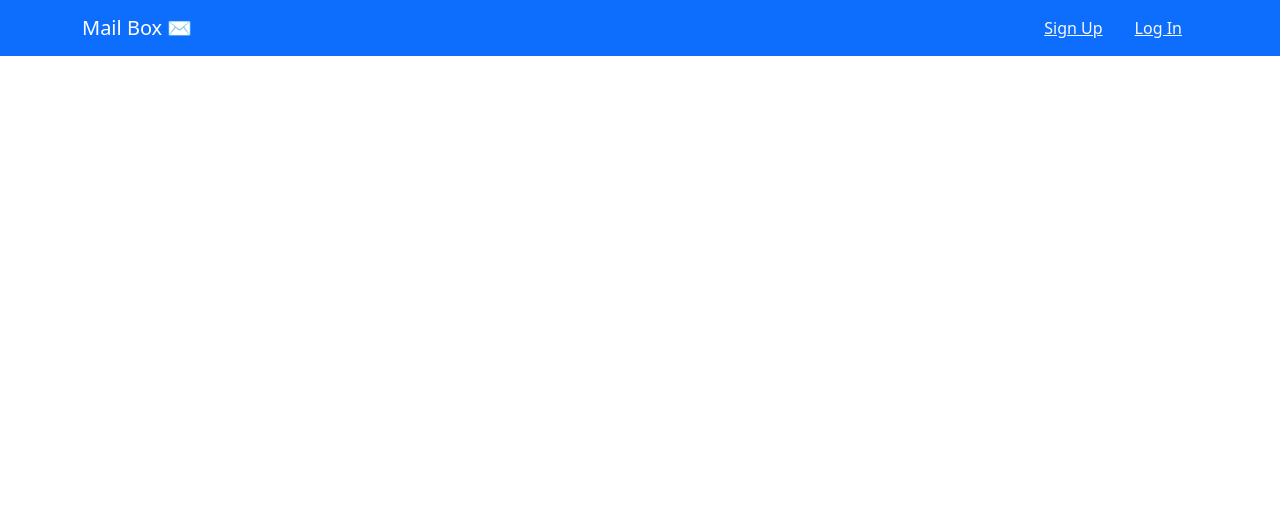
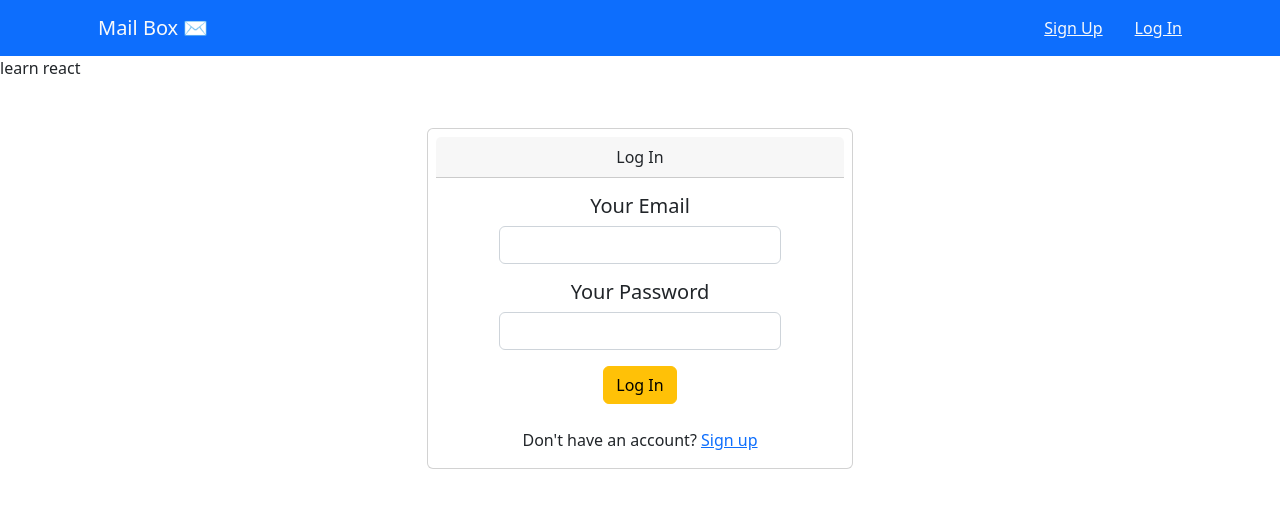
Before and after one commit to Arunmudiraaj/mail-box-client, a React (Create React App) app: page /login in a window 1280 px wide. Shown: the top 508 px of the page. Built offline with nearby package versions, Linux system fonts and the light colour scheme.

Commit message:
test files fail

```diff
--- a/package.json
+++ b/package.json
@@ -3,6 +3,7 @@
   "version": "0.1.0",
   "private": true,
   "dependencies": {
+    "@reduxjs/toolkit": "^1.9.3",
     "@testing-library/jest-dom": "^5.16.5",
     "@testing-library/react": "^13.4.0",
     "@testing-library/user-event": "^13.5.0",
@@ -11,6 +12,7 @@
     "react": "^18.2.0",
     "react-bootstrap": "^2.7.2",
     "react-dom": "^18.2.0",
+    "react-redux": "^8.0.5",
     "react-router-dom": "^6.9.0",
     "react-scripts": "5.0.1",
     "web-vitals": "^2.1.4"
--- a/src/App.js
+++ b/src/App.js
@@ -2,13 +2,17 @@ import Home from './pages/Home';
 import Navigation from './Components/Navigation';
 import { Route, Routes } from 'react-router-dom';
 import Signup from './pages/Signup';
+import Login from './pages/Login';
+
 function App() {
   return (
     <div className="App">
       <Navigation/>
+      <div>learn react</div>
       <Routes>
         <Route path='/' element={<Home/>}/>
         <Route path='/signup' element={<Signup/>}/>
+        <Route path='/login' element={<Login/>}/>
 
       </Routes>
     </div>
--- a/src/Components/Navigation.js
+++ b/src/Components/Navigation.js
@@ -2,13 +2,13 @@ import React from "react";
 import Container from "react-bootstrap/Container";
 import Nav from "react-bootstrap/Nav";
 import Navbar from "react-bootstrap/Navbar";
-import { NavLink } from "react-router-dom";
+import { Link, NavLink } from "react-router-dom";
 const Navigation = () => {
   return (
     <div>
       <Navbar bg="primary" variant="dark">
         <Container>
-          <Navbar.Brand href="#home">Mail Box ✉️</Navbar.Brand>
+          <Navbar.Brand href="#home"><Link className={'mx-3 text-light'} style={{'textDecoration': 'none'}} to={'/'}>Mail Box ✉️</Link> </Navbar.Brand>
           <Nav className="ms-auto">
           <NavLink className={'mx-3 text-light'} to={'/signup'}>Sign Up</NavLink>
              <NavLink className={'mx-3 text-light'} to={'/login'}>Log In</NavLink>
--- /dev/null
+++ b/src/Store/auth.js
@@ -0,0 +1,25 @@
+import { createSlice } from "@reduxjs/toolkit";
+
+const authSlice = createSlice({
+    name : 'authentication',
+    initialState : {token : localStorage.getItem('token'), email : localStorage.getItem('email')},
+    reducers : {
+        login(state,action){
+            state.token = action.payload.token
+            state.email = action.payload.email
+            localStorage.setItem('token',action.payload.token)
+            localStorage.setItem('email',action.payload.email)
+        },
+
+        logout(state){
+            state.token = ''
+            state.email = ''
+            localStorage.setItem('token', '')
+            localStorage.setItem('email', '')
+        }
+    }
+
+})
+
+export default authSlice.reducer
+export const authActions = authSlice.actions
--- /dev/null
+++ b/src/Store/store.js
@@ -0,0 +1,9 @@
+import { configureStore } from "@reduxjs/toolkit";
+import authReducer from './auth'
+const store = configureStore({
+    reducer: {
+        authentication : authReducer
+    }
+})
+
+export default store
--- a/src/index.js
+++ b/src/index.js
@@ -6,14 +6,17 @@ import reportWebVitals from './reportWebVitals';
 import '../node_modules/react-bootstrap/dist/react-bootstrap'
 import '../node_modules/bootstrap/dist/css/bootstrap.css'
 import { BrowserRouter } from 'react-router-dom';
+import { Provider } from 'react-redux';
+import store from './Store/store';
 
 const root = ReactDOM.createRoot(document.getElementById('root'));
 root.render(
   <React.StrictMode>
+    <Provider store={store}>
     <BrowserRouter>
       <App />
     </BrowserRouter>
-
+    </Provider>
   </React.StrictMode>
 );
 
--- /dev/null
+++ b/src/pages/Login.js
@@ -0,0 +1,89 @@
+import React from 'react'
+import { Link } from 'react-router-dom';
+import { authActions } from '../Store/auth';
+import { useDispatch } from 'react-redux';
+
+import { Card } from 'react-bootstrap'
+import { InputGroup } from 'react-bootstrap'
+import Button from 'react-bootstrap/Button'
+import { Form } from 'react-bootstrap'
+import { useRef } from 'react'
+import axios from 'axios'
+
+const Login = () => {
+    const emailRef = useRef();
+  const passwordRef = useRef();
+  const dispatch = useDispatch()
+  const loginHandler = async(e)=>{
+    e.preventDefault()
+    const enteredMail = emailRef.current.value.trim()
+    const enteredPassword = passwordRef.current.value.trim()
+    if(enteredMail.length===0 || enteredPassword.length===0){
+        alert("Enter all fields")
+        return
+    }
+    const user = {
+        email : enteredMail,
+        password : enteredPassword,
+        returnSecureToken: true
+    }
+    try{
+        const response = await axios.post('https://identitytoolkit.googleapis.com/v1/accounts:signInWithPassword?key=AIzaSyC0iwu5MM1xgit0Z4u6vflCChaBIUJup6M', user)
+        const updated = response.data.email.replace('@','')
+        const updatedMailReq = updated.replace('.','')
+        // localStorage.setItem('email', updatedMailReq)
+        // localStorage.setItem('loginId', response.data.idToken)
+        dispatch(authActions.login({
+            token : response.data.idToken,
+            email : updatedMailReq
+        }))
+        console.log(response.data.email)
+        console.log(response.data.idToken)
+        // navigate('/user')
+
+    }
+    catch(error){
+        if(error.response&& error.response.data&&error.response.data.error){
+            alert(error.response.data.error.message)
+        }
+        else{
+            alert("Request failed")
+        }
+    }
+}
+  return (
+    <div>
+
+    <Card className=" p-2 mx-auto text-center col-md-6 col-lg-4  mt-5">
+      <Card.Header>{'Log In'}</Card.Header>
+      <Card.Body>
+        <Card.Title>Your Email</Card.Title>
+        <InputGroup variant={"password"} className="mb-3 w-75 mx-auto">
+          <Form.Control
+            type="text"
+            ref={emailRef}
+            aria-label="Default"
+            aria-describedby="inputGroup-sizing-default"
+          />
+        </InputGroup>
+        <Card.Title>Your Password</Card.Title>
+        <InputGroup variant={"password"} className="mb-3 w-75 mx-auto">
+          <Form.Control
+            type="password"
+            ref={passwordRef}
+            aria-label="Default"
+            aria-describedby="inputGroup-sizing-default"
+          />
+        </InputGroup>
+          <Button onClick={loginHandler} variant="warning">
+            {'Log In'}
+          </Button>
+
+      </Card.Body>
+      <p className=' my-2 text-dark rounded-3'>Don't have an account? <span style={{'cursor': 'pointer'}} className='text-danger'><Link to={'/signup'}>Sign up</Link></span></p>
+    </Card>
+    </div>
+  )
+}
+
+export default Login
--- a/src/pages/Signup.js
+++ b/src/pages/Signup.js
@@ -6,6 +6,7 @@ import { Form } from 'react-bootstrap'
 import { Link } from 'react-router-dom'
 import { useRef } from 'react'
 import axios from 'axios'
+
 const Signup = () => {
     let emailRef = useRef()
     let passwordRef = useRef()
```
Also changed, not shown: 2 other files (tests, documents, lock files or other folders).
